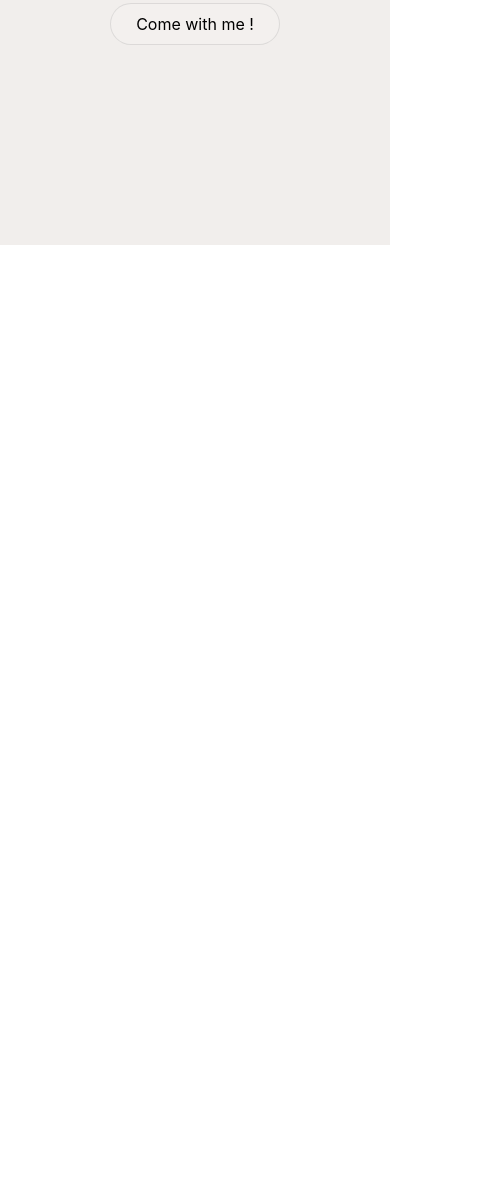
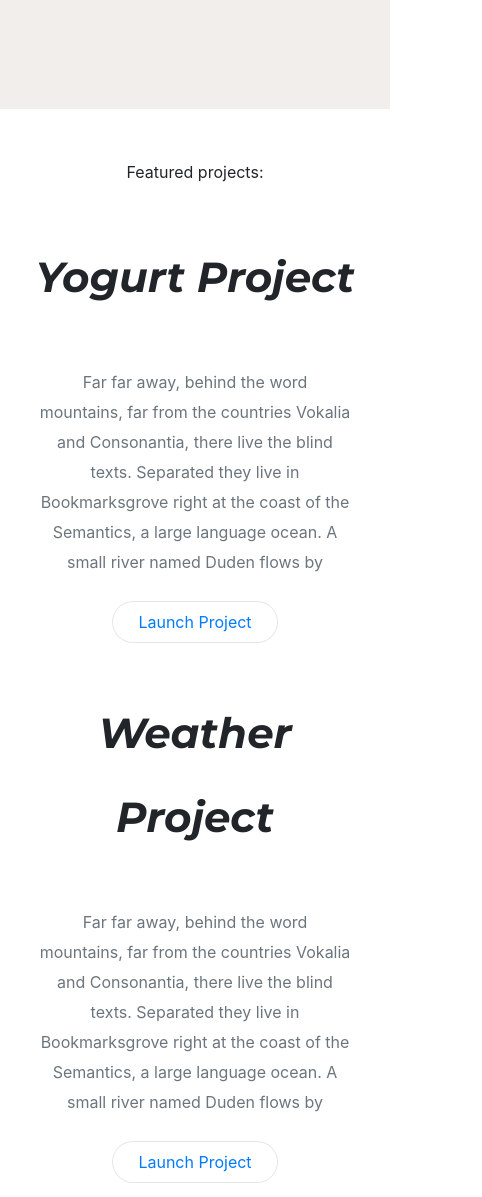
Before and after one commit to MartaPoti/portfolio-project, a plain HTML site: page index.html in a window 390 px wide. Shown: the part 803-2000 px from the top of the page, 482 px wide, since content can reach past the window. Before the commit the page ends 1048 px from the top, so only its background shows below. Drawn offline with nearby package versions, Linux system fonts and the light colour scheme.

Commit message:
integrated the homepage contect

```diff
--- a/index.html
+++ b/index.html
@@ -6,7 +6,12 @@
     <meta name="viewport" content="width=device-width, initial-scale=1.0" />
     <title>Marta Potulska - portfolio</title>
     <!-- Latest compiled and minified CSS -->
-    <link rel="stylesheet" href="https://cdn.jsdelivr.net/npm/bootstrap@4.0.0/dist/css/bootstrap.min.css" integrity="sha384-Gn5384xqQ1aoWXA+058RXPxPg6fy4IWvTNh0E263XmFcJlSAwiGgFAW/dAiS6JXm" crossorigin="anonymous">
+    <link
+      rel="stylesheet"
+      href="https://cdn.jsdelivr.net/npm/bootstrap@4.0.0/dist/css/bootstrap.min.css"
+      integrity="sha384-Gn5384xqQ1aoWXA+058RXPxPg6fy4IWvTNh0E263XmFcJlSAwiGgFAW/dAiS6JXm"
+      crossorigin="anonymous"
+    />
 
     <script
       src="https://cdn.jsdelivr.net/npm/bootstrap@3.3.7/dist/js/bootstrap.min.js"
@@ -18,18 +23,80 @@
       crossorigin="anonymous"
     ></script>
     <link rel="stylesheet" href="src/styles.css" />
-    <link rel="preconnect" href="https://fonts.googleapis.com">
-<link rel="preconnect" href="https://fonts.gstatic.com" crossorigin>
-<link href="https://fonts.googleapis.com/css2?family=Fira+Code&family=Montserrat:ital,wght@1,700&family=Poppins&display=swap" rel="stylesheet">
+    <link rel="preconnect" href="https://fonts.googleapis.com" />
+    <link rel="preconnect" href="https://fonts.gstatic.com" crossorigin />
+    <link
+      href="https://fonts.googleapis.com/css2?family=Fira+Code&family=Montserrat:ital,wght@1,700&family=Poppins&display=swap"
+      rel="stylesheet"
+    />
   </head>
   <body>
     <div class="hero">
       <p>hello, I am</p>
       <h1 class="m-3">Marta Potulska<i class="fa-brands fa-instagram"></i></h1>
-      <h2 class="mb-5"> Freelance Web-Designer and Frontend-Developer based in Germany.
+      <h2 class="mb-5">
+        Freelance Web-Designer and Frontend-Developer based in Germany.
+      </h2>
 
-      </h2>
-      <button class="btn btn-branding"  >Come with me !</button>
+      <button class="btn btn-branding">Come with me !</button>
+    </div>
+    <p class="text-center m-5">Featured projects:</p>
+    <div class="container">
+      <div class="row mb-5">
+        <div class="col d-none d-lg-block ">
+          <img src="img/cH4m-yogurt.png" class="img-fluid" alt="Yoghurt" />
+        </div>
+        <div class="col">
+          <div class="project-description">
+            <h2 class="mb-5">Yogurt Project</h2>
+            <p class="m-4 text-muted">
+              Far far away, behind the word mountains, far from the countries
+              Vokalia and Consonantia, there live the blind texts. Separated
+              they live in Bookmarksgrove right at the coast of the Semantics, a
+              large language ocean. A small river named Duden flows by
+            </p>
+            <a href="#" class="btn btn-branding-outline">Launch Project</a>
+          </div>
+        </div>
+  </div>
+        <div class="row mb-5">
+
+        <div class="col">
+          <div class="project-description">
+            <h2 class="mb-5">Weather Project</h2>
+            <p class="m-4 text-muted">
+              Far far away, behind the word mountains, far from the countries
+              Vokalia and Consonantia, there live the blind texts. Separated
+              they live in Bookmarksgrove right at the coast of the Semantics, a
+              large language ocean. A small river named Duden flows by
+            </p>
+            <a href="#" class="btn btn-branding-outline">Launch Project</a>
+          </div>
+</div>
+
+          <div class="col d-none d-lg-block ">
+          <img src="img/jxM9-weather.png" class="img-fluid" alt="Weather" />
+
+        </div>
+
+        <div class="row">
+        <div class="col d-none d-lg-block ">
+          <img src="img/dgHV-dictionary.png" class="img-fluid" alt="Dictionary" />
+        </div>
+        <div class="col">
+          <div class="project-description">
+            <h2 class="mb-5">Dictionary Project</h2>
+            <p class="m-4 text-muted">
+              Far far away, behind the word mountains, far from the countries
+              Vokalia and Consonantia, there live the blind texts. Separated
+              they live in Bookmarksgrove right at the coast of the Semantics, a
+              large language ocean. A small river named Duden flows by
+            </p>
+            <a href="#" class="btn btn-branding-outline">Launch Project</a>
+          </div>
+          </div>
+        </div>
+      </div>
     </div>
   </body>
 </html>
--- a/src/styles.css
+++ b/src/styles.css
@@ -1,5 +1,5 @@
 :root{
-    --branding-color:rgba(255, 255, 255, 0.15);
+    --branding-color:#ffaf79;
     --heading-font-family:'Montserrat';
     --default-font-family:'Fira Code',monospace;
 }
@@ -7,7 +7,11 @@
 h1,h2,h3,h4,h5{
     font-family: var(--heading-font-family)
 }
-
+p{
+    font-size: 16px;
+    font-weight: normal;
+    line-height: 30px;
+}
 .hero{
     text-align: center;
     background-color:#F1EEEC;
@@ -23,6 +27,10 @@ h1 {
     font-size: 96px;
 
 }
+h2 {
+    font-size: 64px;
+
+}
 .hero h2{
     font-weight: normal;
     line-height: 2;
@@ -35,9 +43,40 @@ h1 {
 .btn-branding {
 
 border-radius: 25px;
-background:var(--branding-color);
+background:: rgba(255, 255, 255, 0.15);
 padding: 8px 25px;
 border-color: rgb(88, 88, 88,0.15);
 
 
 }
+
+.btn-branding-outline {
+
+        border-radius: 25px;
+        background:rgba(255, 255, 255, 0.15) ;
+        padding: 8px 25px;
+        border-color: rgb(88, 88, 88, 0.15);
+
+
+    }
+    .project-description {
+        padding:120px 60px;
+    }
+
+    @media (max-width:960px) {
+        .project-description {
+                padding: 0;
+                text-align: center;
+            }
+            h1 {
+                font-size: 60px;
+
+            }
+            h2 {
+                font-size: 42px;
+                line-height: 2;
+            }
+            .hero{
+                padding:100px,10px;
+            }
+    }
```
Also changed, not shown: img/cH4m-yogurt.png (added), img/dgHV-dictionary.png (added), img/jxM9-weather.png (added).
